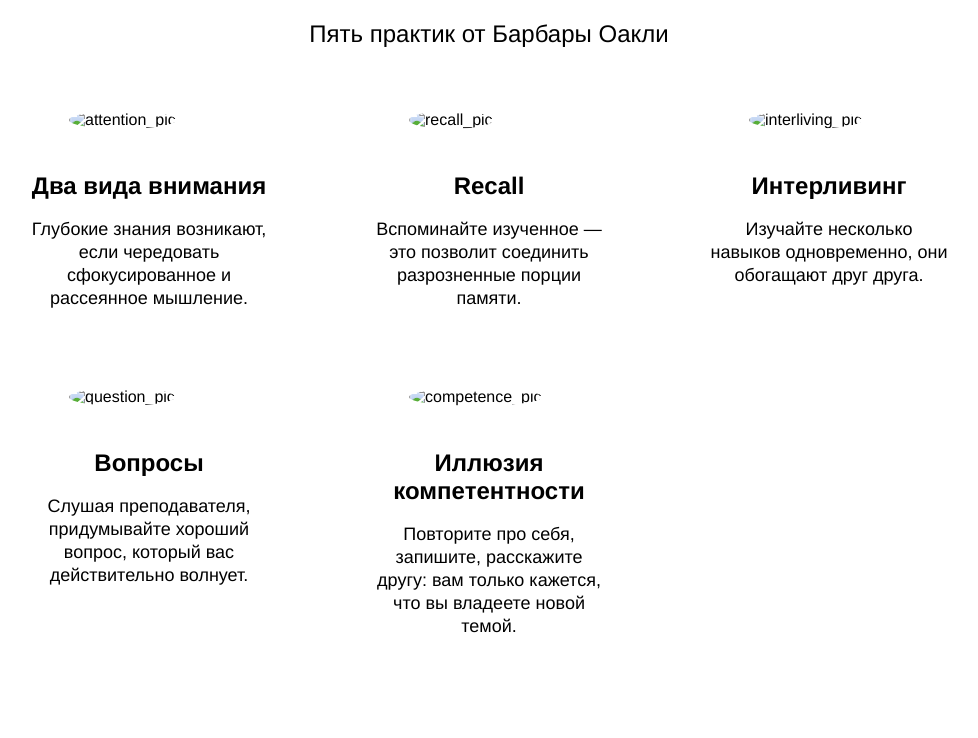
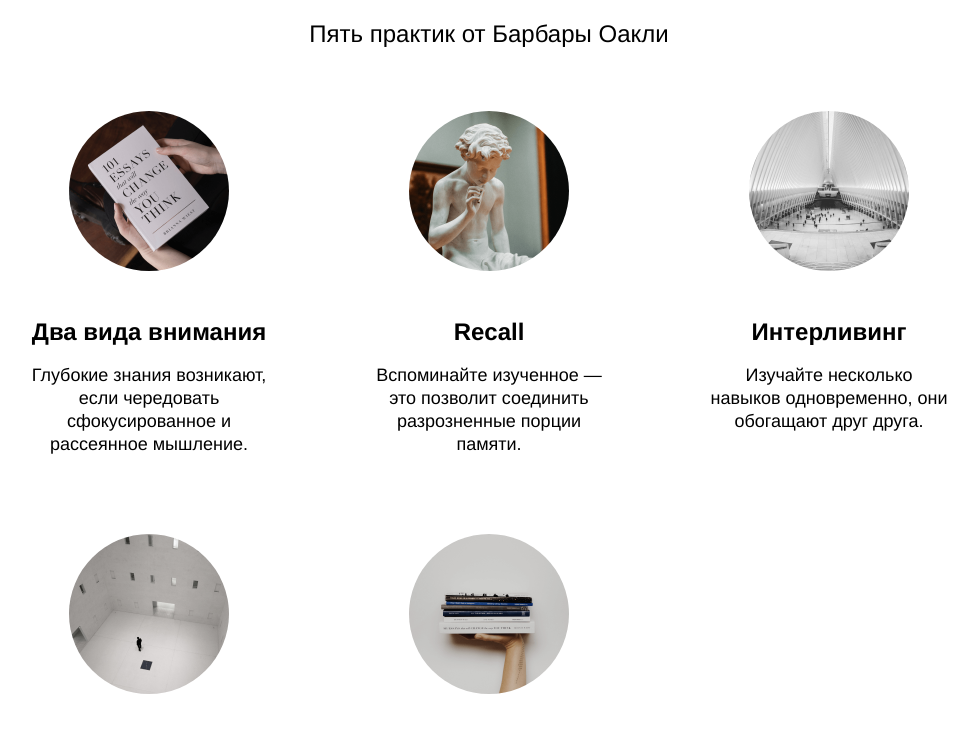
Before and after one commit to ArPWebDev/YP_Learn_to_learn, a plain HTML site: page index.html in a window 1280 px wide. Shown: the part 1428-2166 px from the top of the page, without its empty margins (151-1129 px from the left). Drawn offline with Linux system fonts and the light colour scheme.

Commit message:
images and readme fix

```diff
--- a/index.html
+++ b/index.html
@@ -32,27 +32,27 @@
                 <p class="section-subtitle">Пять практик от Барбары Оакли</p>
 				<div class="cards">
 					<div class="cards__item">
-						<img alt="attention_pic" class="cards__image" src="images_sprint-2/attention.png">
+						<img alt="attention_pic" class="cards__image" src="images/attention.png">
 						<h3 class="cards__title">Два вида внимания</h3>
 						<p class="cards__description">Глубокие знания возникают, если чередовать сфокусированное и рассеянное мышление.</p>
 					</div>
 					<div class="cards__item">
-						<img alt="recall_pic" class="cards__image" src="images_sprint-2/recall.png">
+						<img alt="recall_pic" class="cards__image" src="images/recall.png">
 						<h3 class="cards__title">Recall</h3>
 						<p class="cards__description">Вспоминайте изученное — это позволит соединить разрозненные порции памяти.</p>
 					</div>
 					<div class="cards__item">
-						<img alt="interliving_pic" class="cards__image" src="images_sprint-2/interliving.png">
+						<img alt="interliving_pic" class="cards__image" src="images/interliving.png">
 						<h3 class="cards__title">Интерливинг</h3>
 						<p class="cards__description">Изучайте несколько навыков одновременно, они обогащают друг друга.</p>
 					</div>
 					<div class="cards__item">
-						<img alt="question_pic" class="cards__image" src="images_sprint-2/question.png">
+						<img alt="question_pic" class="cards__image" src="images/question.png">
 						<h3 class="cards__title">Вопросы</h3>
 						<p class="cards__description">Слушая преподавателя, придумывайте хороший вопрос, который вас действительно волнует.</p>
 					</div>
 					<div class="cards__item">
-						<img alt="competence_pic" class="cards__image" src="images_sprint-2/competence.png">
+						<img alt="competence_pic" class="cards__image" src="images/competence.png">
 						<h3 class="cards__title">Иллюзия компетентности</h3>
 						<p class="cards__description">Повторите про себя, запишите, расскажите другу: вам только кажется, что вы владеете новой темой.</p>
 					</div>
@@ -133,7 +133,7 @@
                     <p class="khan__quote-author">Джордж Лукас</p>
 					<p class="khan__quote-author-subline">Кинорежиссер, продюсер</p>
 					<div class="khan__book-container">
-                        <img alt="khan_book" class="khan__book-pic" src="images_sprint-2/book.jpg">
+                        <img alt="khan_book" class="khan__book-pic" src="images/book.jpg">
                         <a class="khan__buy-link" href="https://www.ozon.ru/context/detail/id/31700837/" target="blank">Купить книгу &rarr;</a>
 					</div>
 				</div>
@@ -200,7 +200,7 @@
 			<div class="footer__columns">
 				<div class="footer__column footer__column_content_copyright">
                     <img alt="logo" class="logo logo_place_footer" src="images/logo_white.svg">
-					<p class="footer__author">&#169;2019.Артем</p>
+					<p class="footer__author">&#169;2019.ArP</p>
 				</div>
 				<div class="footer__column footer__column_content_info">
                     <h2 class="footer__column-heading">О Практикуме</h2>
```
Also changed, not shown: 1 other file.
